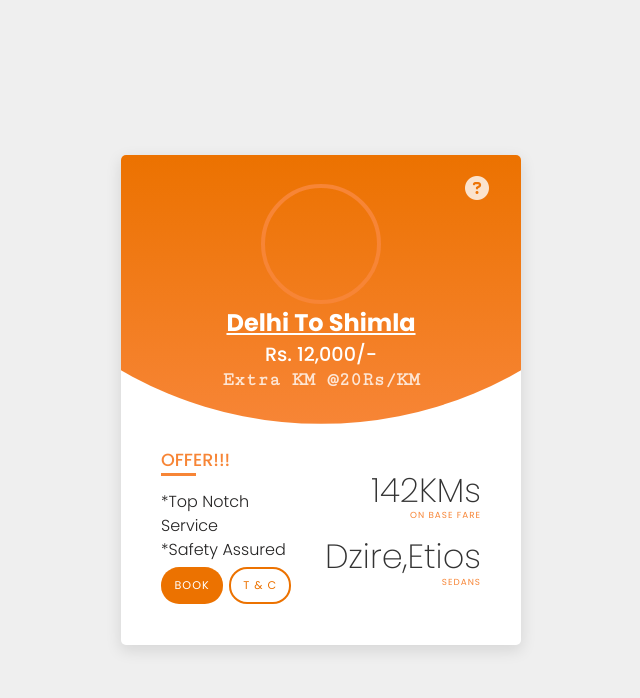
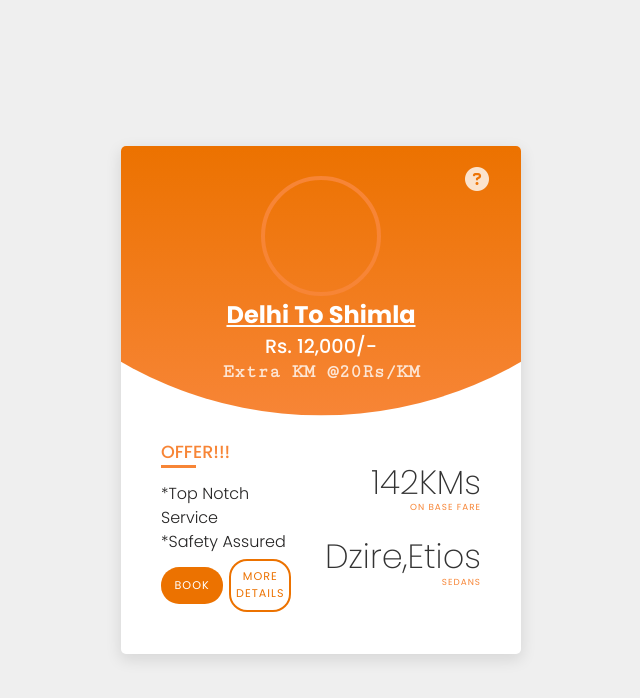
Before and after one commit to SanketKumarSirsat/OfferCard, a plain HTML site: page index.html in a window 1280 px wide. Shown: the whole page, without its empty margins (319-959 px from the left). Drawn offline with Linux system fonts and the light colour scheme.

Commit message:
Update index.html

```diff
--- a/index.html
+++ b/index.html
@@ -48,7 +48,7 @@
                             <a href="https://www.nsgtaxi.com/?gclid=CjwKCAiAyc2BBhAaEiwA44-wW_4aAfrVx1Rx2O96tsj_EPi4jTHVQyFwPAabF8k9DZlRixXJNt0VlxoC-hkQAvD_BwE" class="book">Book</a>
                         </div>
                         <div class="tc-wrap">
-                            <a href="https://www.nsgtaxi.com/terms-and-conditions" class="tc">T & C</a>
+                            <a href="https://www.nsgtaxi.com/terms-and-conditions" class="tc">More Details</a>
                         </div>
                     </div>
                 </div>
```
